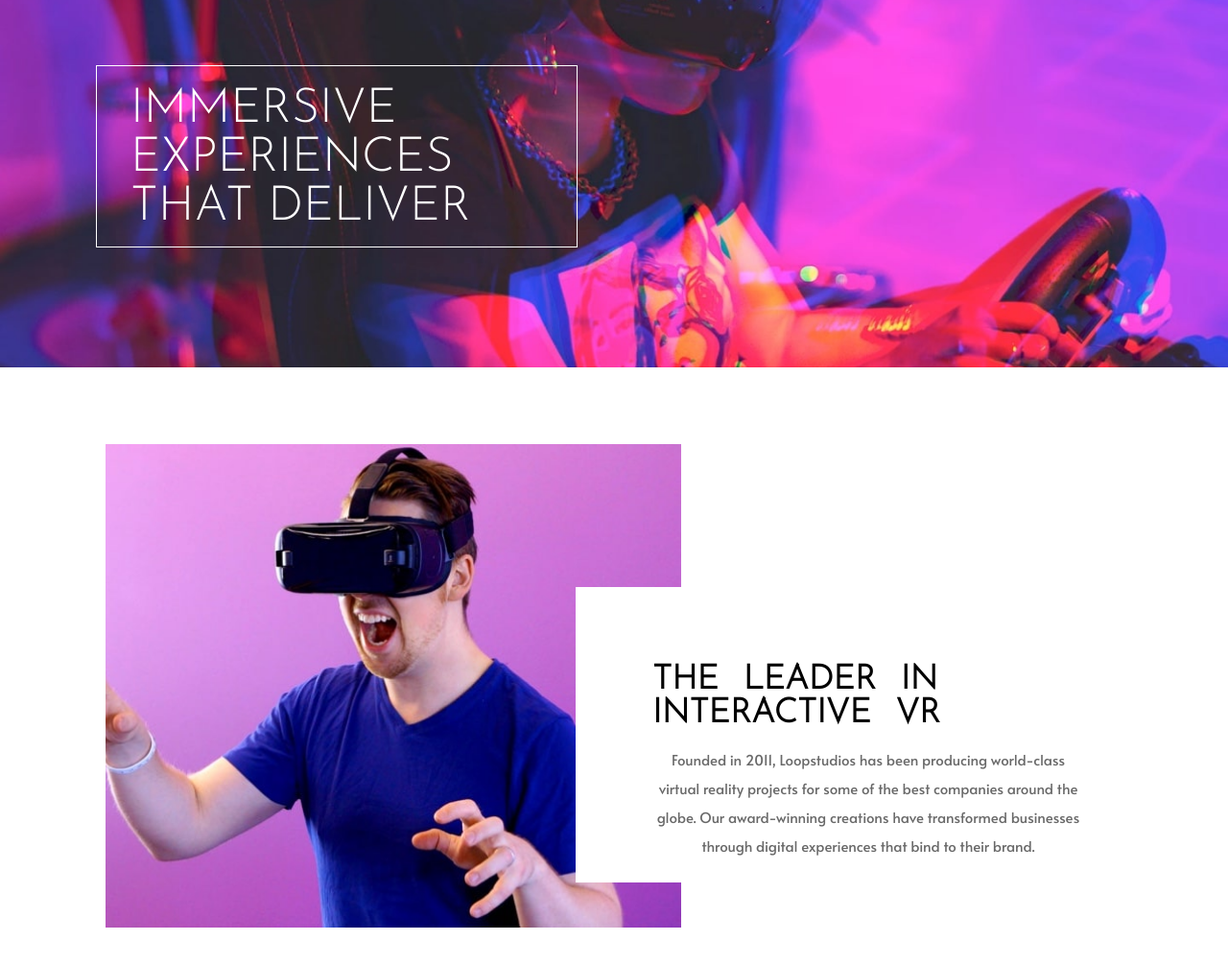
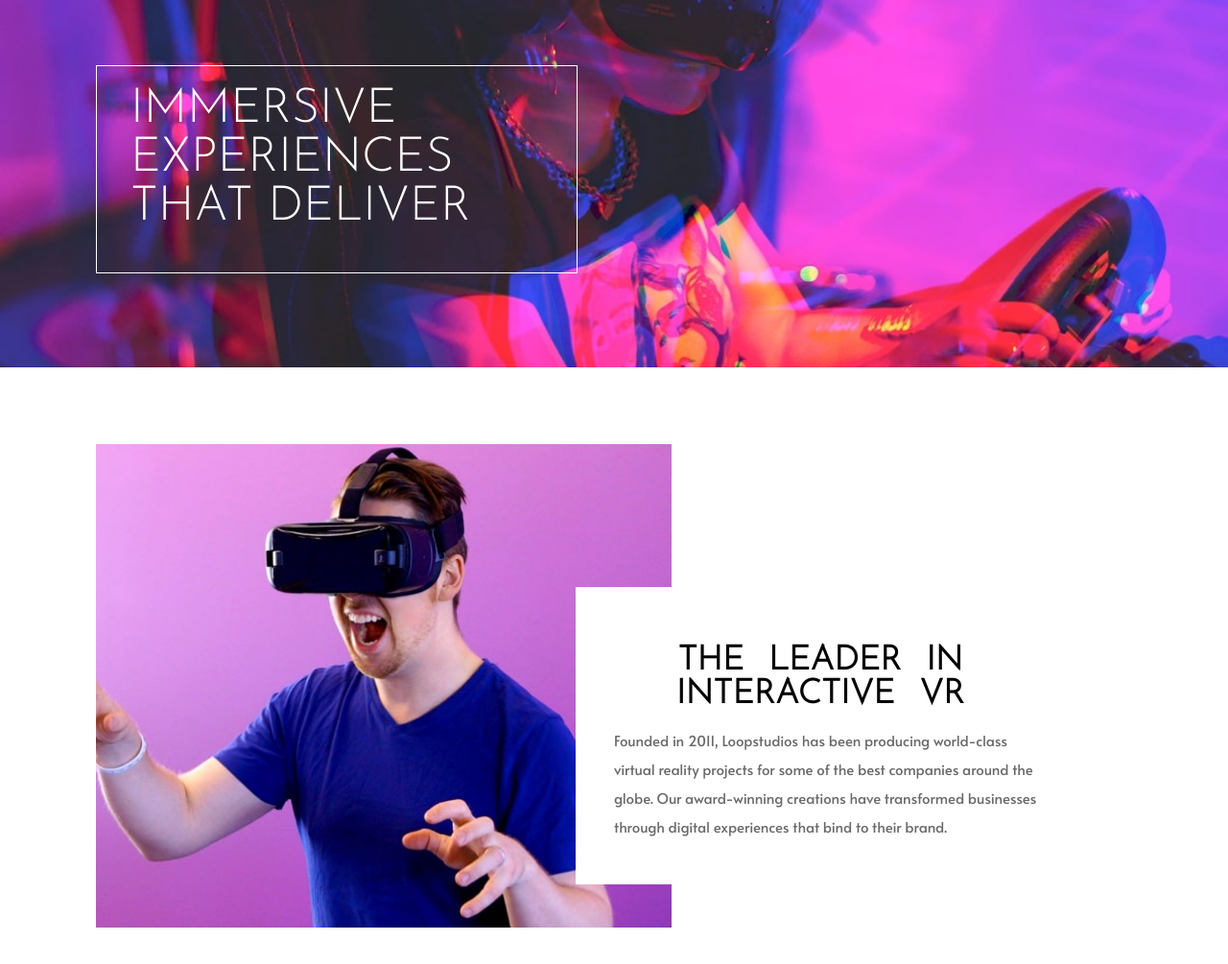
Before and after one commit to Juamez/Loopstudios-landing-page, a website: page index.html in a window 1280 px wide. Shown: the part 67-1072 px from the top of the page at 96% size. Drawn offline with Linux system fonts and the light colour scheme.

Commit message:
modify styles for overview box and poisiton and spacing in ineracive card

```diff
--- a/styles/style.scss
+++ b/styles/style.scss
@@ -39,18 +39,17 @@ a {
   }
   .box {
     border: 1px solid white;
-    width: 300px;
-    height: 290px;
-    margin: 150px 40px 0 40px;
+    width: 85%;
+    height: 270px;
+    margin: 150px 0 0 20px;
     p {
       color: white;
       font-family: vars.$font-josefin;
-      font-size: 40px;
+      font-size: 35px;
       font-weight: 300;
       text-transform: uppercase;
-      margin: 0;
-      padding: 40px 20px;
-      width: 86%;
+      padding: 50px 15px;
+      width: 90%;
     }
   }
 }
@@ -61,7 +60,6 @@ main {
   .principal {
     height: 100%;
     img{
-      margin: 0 10px;
       width: 100%;
       height: 210px;
       object-fit: cover;
@@ -75,7 +73,7 @@ main {
         word-spacing: 5px;
         text-align: center;
         color: vars.$black;
-        font-size: 35px;
+        font-size: 30px;
         margin-top: 50px;
       }
       p {
@@ -83,7 +81,6 @@ main {
         color: vars.$very-dark-gray;
         font-family: vars.$font-alata;
         margin: 20px auto;
-        text-align: center;
         line-height: 30px;
         width: 100%;
       }
@@ -228,7 +225,7 @@ footer {
     .box {
       border: 1px solid white;
       width: 500px;
-      height: 188px;
+      height: 215px;
       margin: 90px 0 0 100px;
       p {
         color: white;
@@ -256,24 +253,21 @@ footer {
         width: 600px;
       }
       .interactive-card {
-        display: inline-block;
         position: absolute;
         top: 179px;
         left: 500px;
-        z-index: 30;
         width: 450px;
-        height: 228px;
-        padding: 80px 0 0 80px;
+        height: 300px;
+        padding: 10px 0 0 40px;
         background-color: vars.$white;
-        h2{
-          display: inline;
+        h2 {
           text-transform: uppercase;
           word-spacing: 15px;
-
           color: vars.$black;
           font-size: 35px;
+          margin-right: 20px;
         }
-        p{
+        p {
           font-size: 15px;
           color: vars.$very-dark-gray;
           font-family: vars.$font-alata;
```
Also changed, not shown: style.css, 1 other file.
